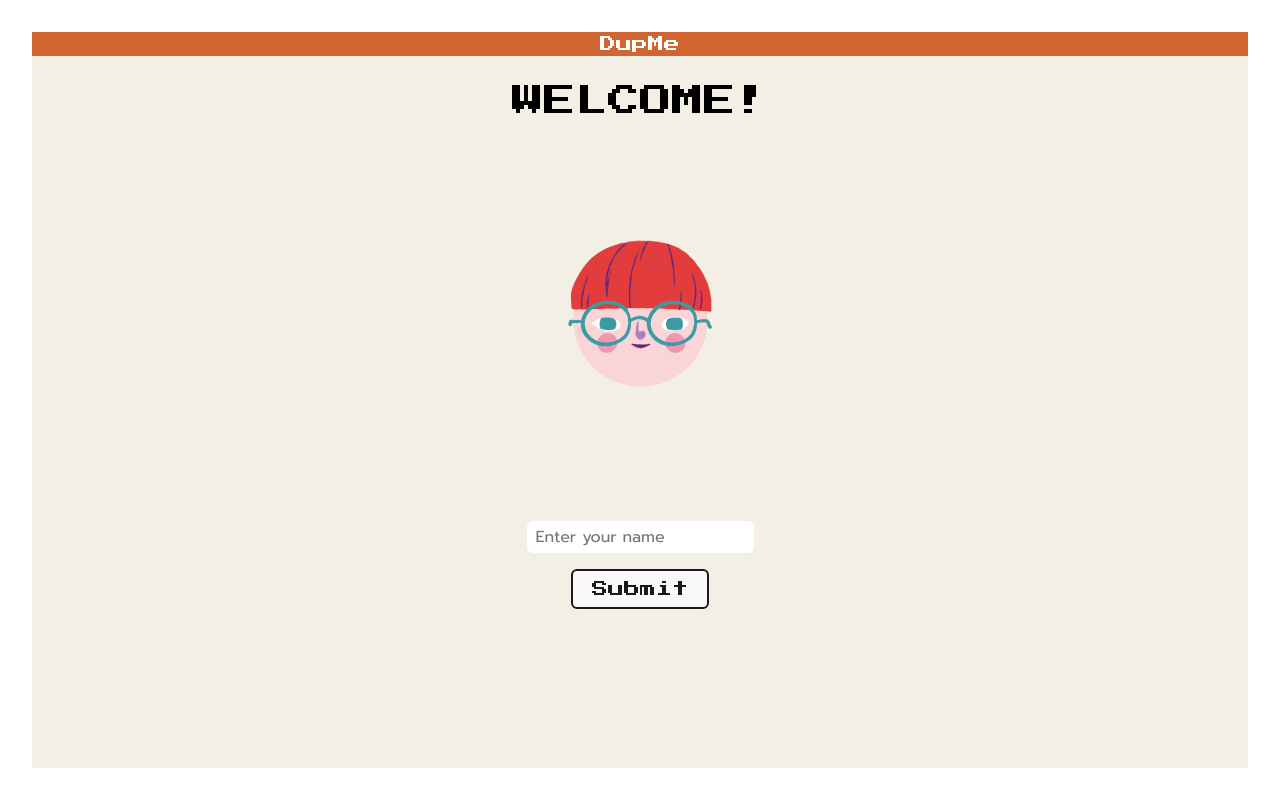
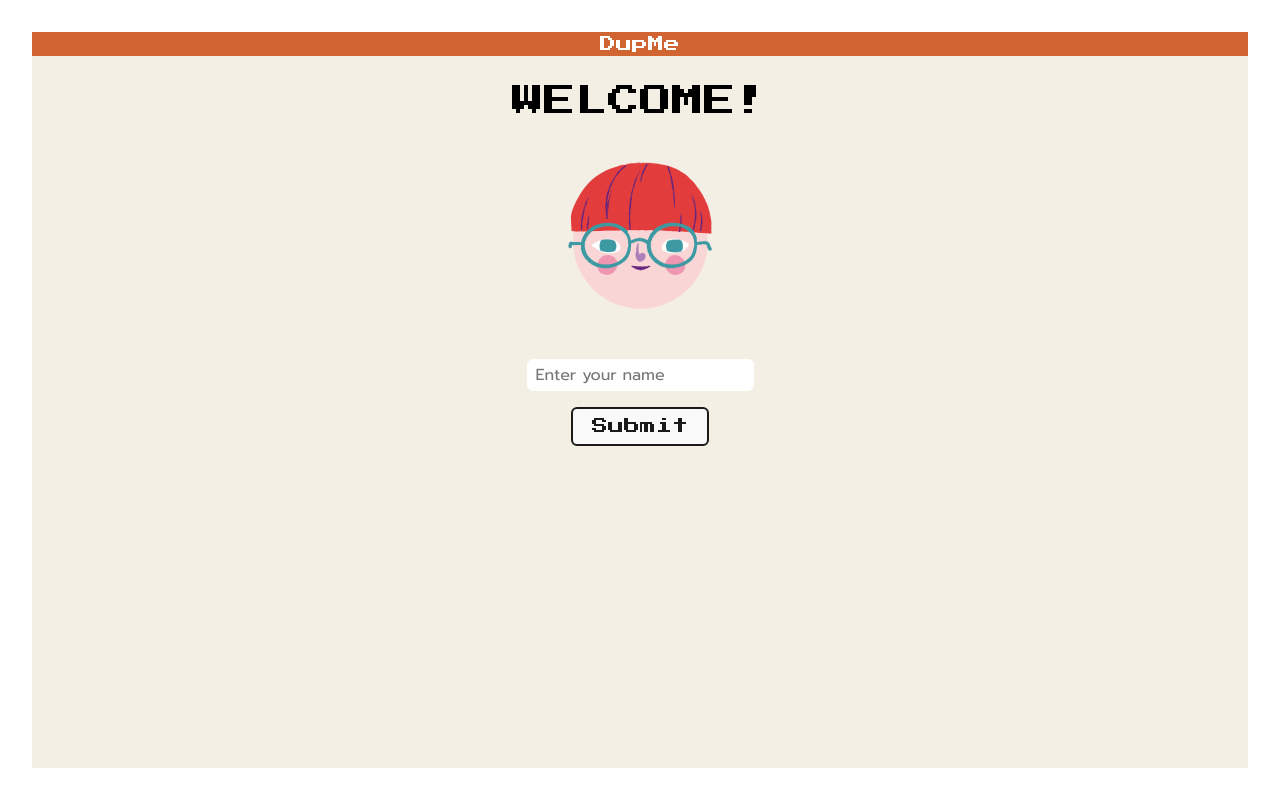
Before and after one commit to tingwry/dupMe, a React (Vite) app in the folder client/: page / in a window 1280 px wide. Built offline with nearby package versions, Linux system fonts and the light colour scheme.

Commit message:
Update SubmitUser.tsx

```diff
--- a/client/src/components/SubmitUser/SubmitUser.tsx
+++ b/client/src/components/SubmitUser/SubmitUser.tsx
@@ -16,13 +16,11 @@ function SubmitUser() {
   return (
     <>
       <p>
-        <div style={{ margin: "100px" }}>
-          <img
-            style={{ width: "189px", height: "189px" }}
-            src={Avatar1Image}
-            alt="avatar1"
-          />
-        </div>
+        <img
+          style={{ width: "189px", height: "189px", flexWrap: "wrap" }}
+          src={Avatar1Image}
+          alt="avatar1"
+        />
       </p>
       <input
         type="text"
```
